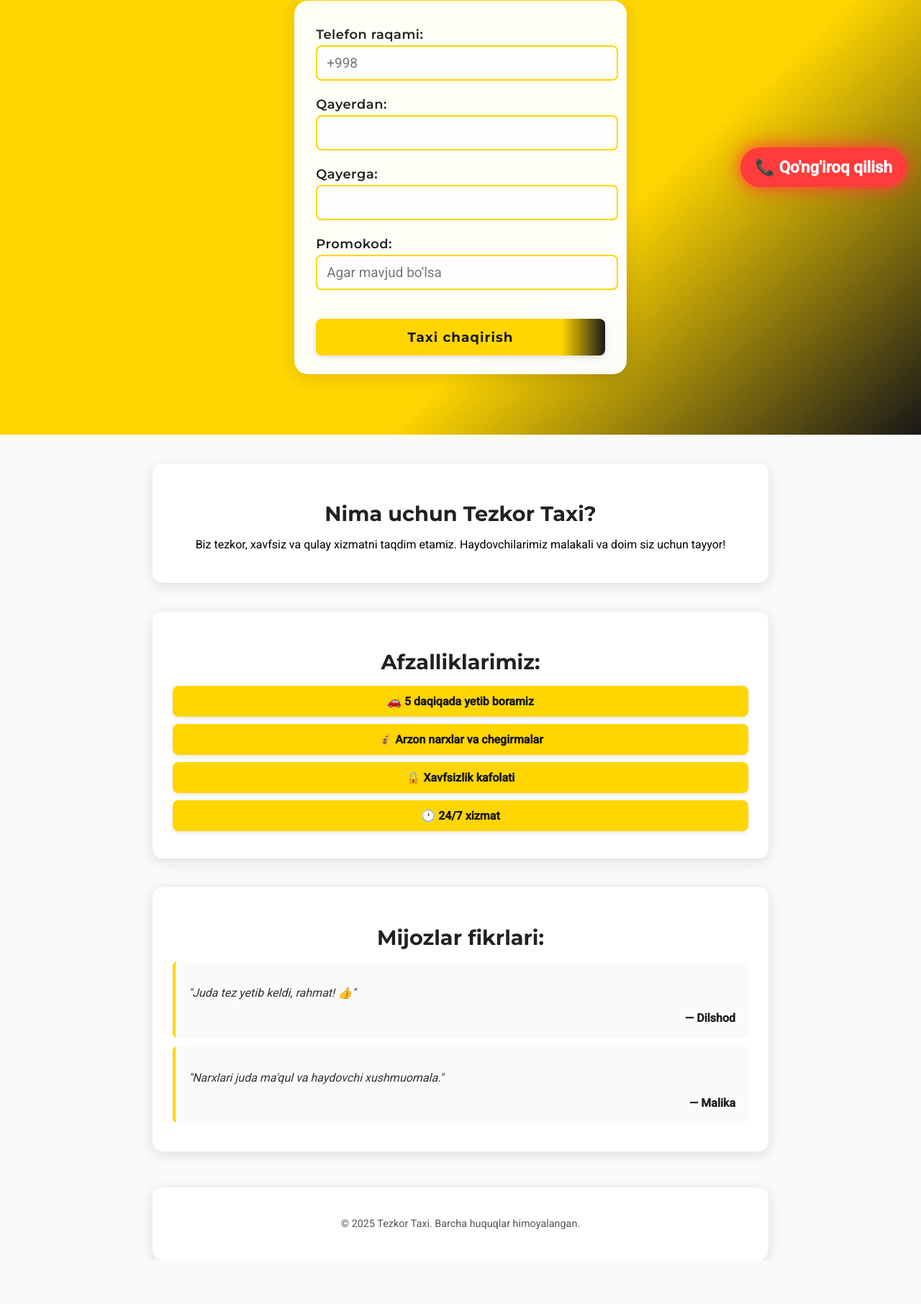
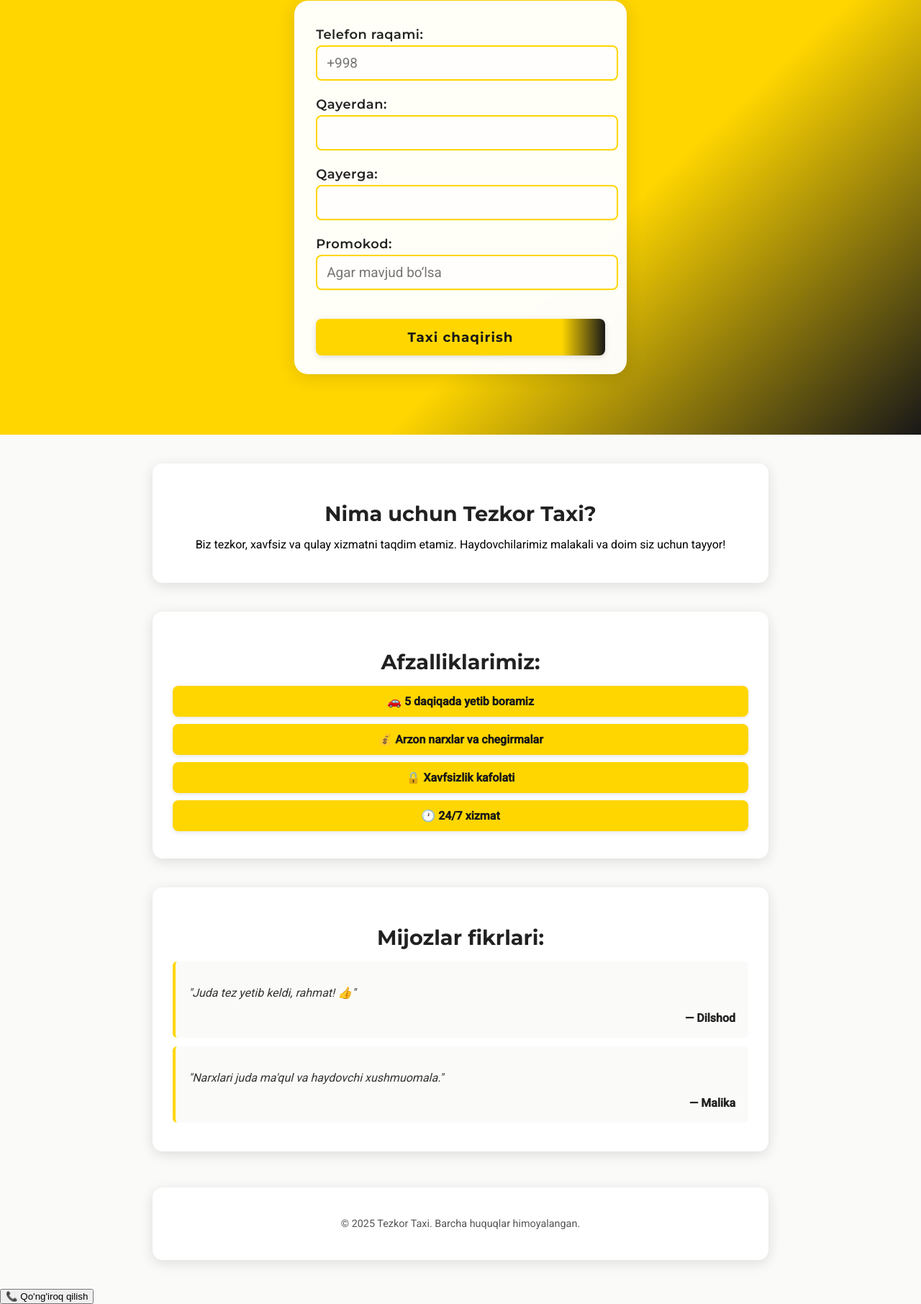
Before and after one commit to baxti0331/Taxi-prototip, a plain HTML site: page index.html in a window 1280 px wide. Shown: the part 520-2332 px from the top of the page at 72% size. Before the commit the page ends 2271 px from the top, so only its background shows below. Drawn offline with Linux system fonts and the light colour scheme.

Commit message:
Update index.html

```diff
--- a/index.html
+++ b/index.html
@@ -98,7 +98,7 @@
     <p>© 2025 Tezkor Taxi. Barcha huquqlar himoyalangan.</p>
   </footer>
 
-  <a href="tel:+998958760331" class="call-button">📞 Qo'ng'iroq qilish</a>
+<button type="button" onclick="window.location.href='tel:+998958760331'">📞 Qo'ng'iroq qilish</button>
 
   <script src="script.js"></script>
 </body>
```
